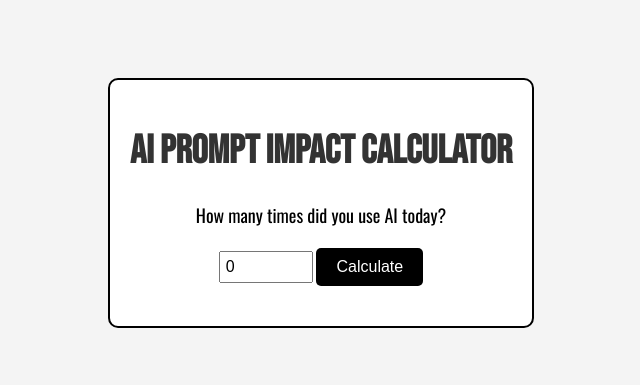
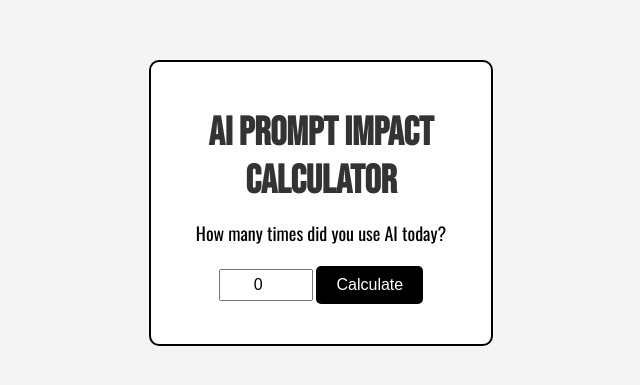
Before and after one commit to hyeyumS/OnePromptScars-, a plain HTML site: page index.html in a window 1280 px wide. Shown: the part 197-582 px from the top of the page, without its empty margins (319-959 px from the left). Drawn offline with nearby package versions, Linux system fonts and the light colour scheme.

Commit message:
Update style.css

```diff
--- a/style.css
+++ b/style.css
@@ -1,5 +1,4 @@
-@import url('https://fonts.googleapis.com/css2?family=Oswald:wght@400;700&family=Bebas+Neue&display=swap');
-
+/* Google Fonts 적용: Oswald + Bebas Neue */
 body {
   font-family: 'Oswald', sans-serif;
   background-color: #f4f4f4;
@@ -10,32 +9,40 @@ body {
   margin: 0;
 }
 
+/* 컨테이너 스타일 */
 .container {
   background: #fff;
   padding: 20px;
   border-radius: 10px;
-  border: 2px solid black;  /* 검은색 테두리 추가 */
+  border: 2px solid black; /* 검은색 테두리 추가 */
   text-align: center;
+  width: 300px;
 }
 
+/* 타이틀 스타일 */
 h1 {
-  font-family: 'Bebas Neue', sans-serif; /* 제목은 Bebas Neue */
+  font-family: 'Bebas Neue', sans-serif;
   font-size: 2.5rem;
   color: #333;
+  margin-bottom: 15px;
 }
 
+/* 라벨 스타일 */
 label {
   display: block;
   margin: 10px 0;
   font-size: 18px;
 }
 
+/* 입력창 스타일 */
 input {
   padding: 5px;
   font-size: 16px;
   width: 80px;
+  text-align: center;
 }
 
+/* 버튼 스타일 */
 button {
   background-color: #000;
   color: #fff;
@@ -48,11 +55,13 @@ button {
   transition: transform 0.2s ease-in-out;
 }
 
+/* 버튼 호버 효과 */
 button:hover {
   transform: scale(1.1);
   background-color: #444;
 }
 
+/* 결과 메시지 스타일 */
 #result {
   margin-top: 20px;
   font-size: 18px;
@@ -63,6 +72,7 @@ button:hover {
   transition: opacity 0.5s ease-in-out, transform 0.3s ease-in-out;
 }
 
+/* 결과 애니메이션 */
 .show-result {
   opacity: 1 !important;
   transform: scale(1) !important;
```
